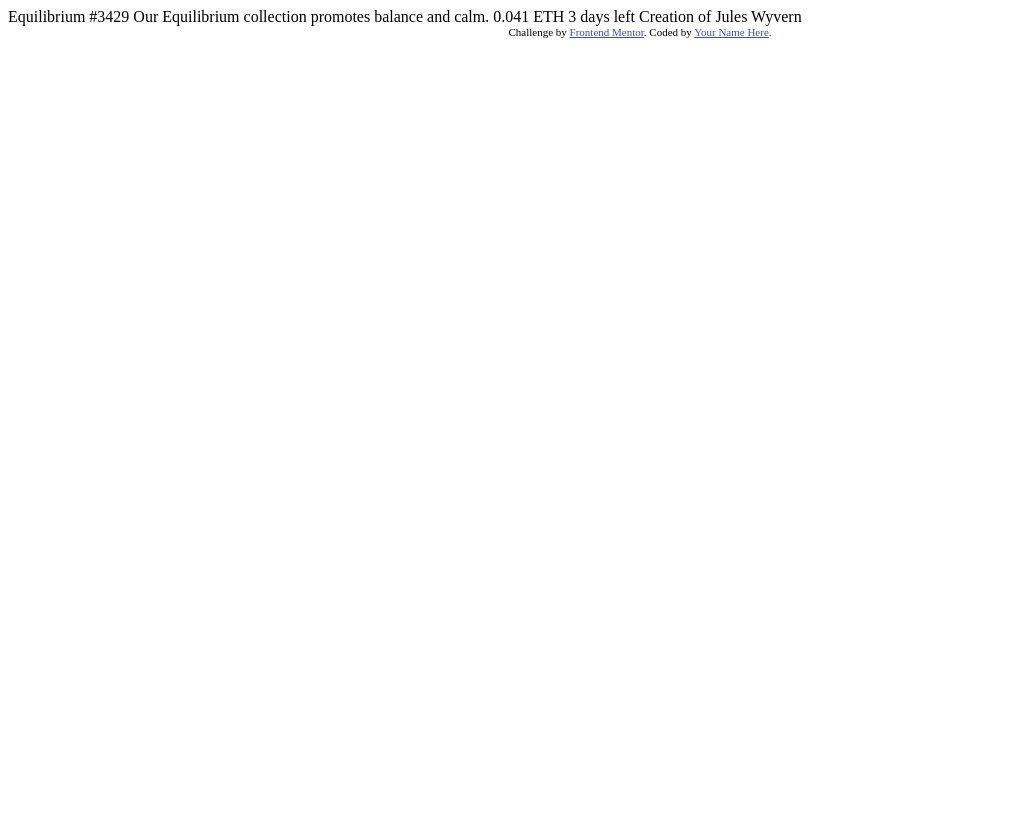
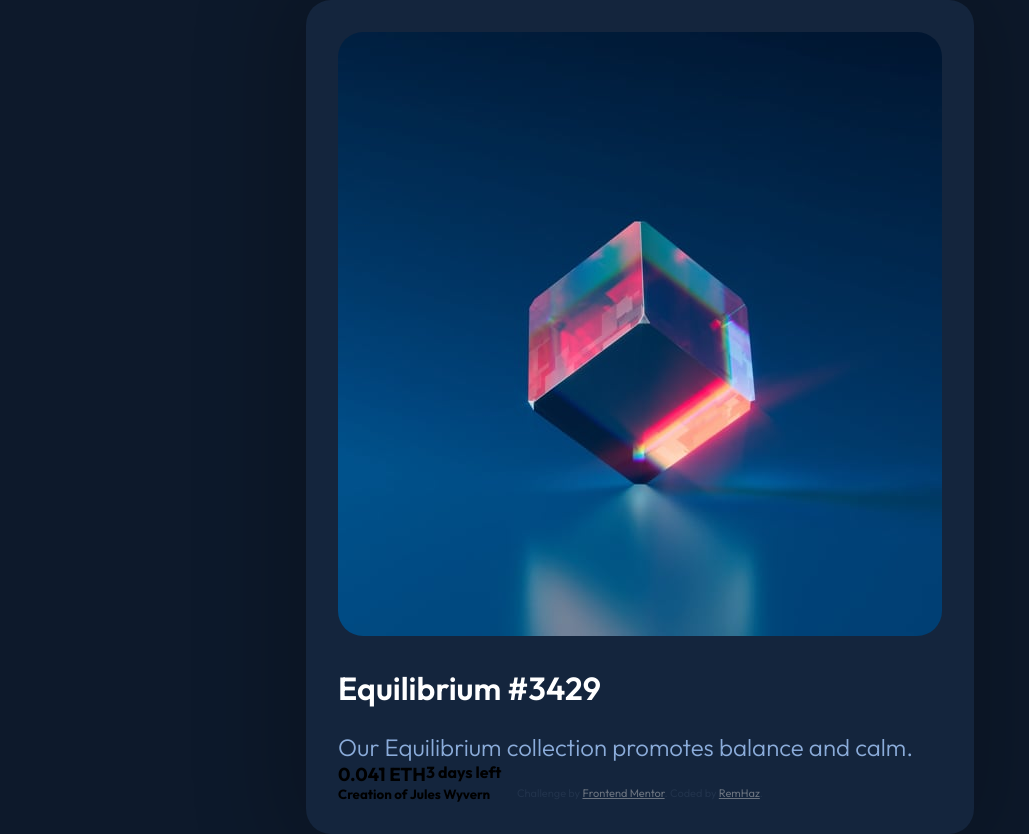
Before and after one commit to HazRem/FeMentor2, a plain HTML site: page index.html in a window 1280 px wide. Shown: the whole page, without its empty margins (0-1029 px from the left). Before the commit the page ends 800 px from the top, so only its background shows below. Drawn offline with Linux system fonts and the light colour scheme.

Commit message:
a bit of work

```diff
--- a/index.html
+++ b/index.html
@@ -11,26 +11,24 @@
   <link rel="preconnect" href="https://fonts.googleapis.com">
   <link rel="preconnect" href="https://fonts.gstatic.com" crossorigin>
   <link href="https://fonts.googleapis.com/css2?family=Lora:ital,wght@0,400;0,700;1,400;1,700&family=Outfit:wght@300;400;600;700&display=swap" rel="stylesheet">
-  <!-- Feel free to remove these styles or customise in your own stylesheet 👍 -->
-  <style>
-    .attribution { font-size: 11px; text-align: center; }
-    .attribution a { color: hsl(228, 45%, 44%); }
-  </style>
+  <link rel="stylesheet" href="styles.css">
 </head>
-<body>
+<body class="center">
+  <div class="mainFrame">
+    <img class="nft" src="./images/image-equilibrium.jpg">
+    <h1 class="title">Equilibrium #3429</h1>
 
-  Equilibrium #3429
+    <h2 class="desc">Our Equilibrium collection promotes balance and calm.</h2>
 
-  Our Equilibrium collection promotes balance and calm.
-
-  0.041 ETH
-  3 days left
-
-  Creation of Jules Wyvern
-
-  <div class="attribution">
-    Challenge by <a href="https://www.frontendmentor.io?ref=challenge" target="_blank">Frontend Mentor</a>.
-    Coded by <a href="#">Your Name Here</a>.
-  </div>
+    <div class="details">
+      <h3 class="price">0.041 ETH</h3>
+      <h4 class="timeUntil">3 days left</p>
+    </div>
+    <h5 class="creator">Creation of Jules Wyvern</h5>
+</div>
+    <div class="attribution">
+      Challenge by <a href="https://www.frontendmentor.io?ref=challenge" target="_blank">Frontend Mentor</a>.
+      Coded by <a href="#">RemHaz</a>.
+    </div>
 </body>
 </html>
--- a/styles.css
+++ b/styles.css
@@ -3,6 +3,8 @@
   --cardBackground: hsl(216, 50%, 16%);
   --lineColor: hsl(215, 32%, 27%);
   --whiteColor: hsl(0, 0%, 100%);
+  --footerLinkColor: hsl(0, 0%, 75%);
+  --softBlue: hsl(215, 51%, 70%);
 }
 
 * {
@@ -12,4 +14,66 @@
 
 body {
   background-color: var(--bodyBackground);
+  font-family: Outfit, Arial, Helvetica, sans-serif;
 }
+
+a {
+  color: var(--footerLinkColor);
+}
+
+.center {
+  align-items: center;
+  display: flex;
+  flex-direction: column;
+  justify-content: center;
+  min-height: 100vh;
+}
+
+.mainFrame {
+  display: flex;
+  flex-direction: column;
+  background-color: var(--cardBackground);
+  border-radius: 25px;
+
+    width: min-content;
+
+  padding: 2em;
+
+  -webkit-box-shadow: 0px 0px 90px 28px rgba(0, 0, 0, 0.2);
+  -moz-box-shadow: 0px 0px 90px 28px rgba(0, 0, 0, 0.2);
+  box-shadow: 0px 0px 90px 28px rgba(0, 0, 0, 0.2);
+}
+
+.nft {
+  display: block;
+  border-radius: 25px;
+}
+
+.title {
+  margin-top: 1em;
+  color: var(--whiteColor);
+  font-weight: 600;
+}
+
+.desc {
+  margin-top: 1em;
+  color: var(--softBlue);
+  font-weight: 300;
+}
+
+.details {
+  display: flex;
+  flex-direction: row;
+}
+
+/* footer */
+
+.attribution {
+  position: fixed;
+  opacity: 50%;
+  inset-inline: 0;
+  bottom: 0;
+  font-size: 11px;
+  color: var(--lineColor);
+  text-align: center;
+}
```
